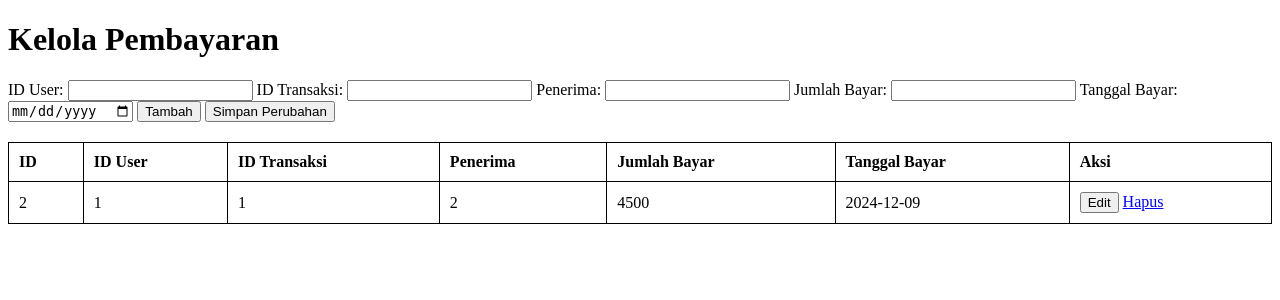
After one commit to LittleBit-72/Digital-Wallet, a PHP site: page /transaksi.php in a window 1280 px wide. The commit adds this page. Shown: the top 300 px of the page. Run offline with PHP 8.4, Linux system fonts and the light colour scheme; the visitor is signed in with stand-in values (Sample User, id 1); data comes from the database, SQL or seed files in the repository; both versions use the stored data as it was after the commit.

Commit message:
BAB 6 & 7 : Dataabse dan CRUD I

```diff
--- a/index.html
+++ b/index.php
@@ -29,10 +29,10 @@
         <!-- Container untuk tombol navigasi -->
         <div style="margin-top: 20px;">
             <!-- Tombol menuju halaman Login -->
-            <a href="login.html"><button>Login</button></a>
+            <a href="login.php"><button>Login</button></a>
 
             <!-- Tombol menuju halaman Register -->
-            <a href="register.html"><button>Register</button></a>
+            <a href="register.php"><button>Register</button></a>
         </div>
     </div>
 </body>
--- /dev/null
+++ b/koneksi.php
@@ -0,0 +1,14 @@
+<?php
+$hostname = "localhost";
+$username = "root";
+$password = "";
+$database = "db_digitalwallet";
+
+// Koneksi ke database
+$conn = new mysqli($hostname, $username, $password, $database);
+
+// Cek koneksi
+if ($conn->connect_error) {
+    die("Koneksi gagal: " . $conn->connect_error);
+}
+?>
--- a/register.html
+++ b/register.php
@@ -35,7 +35,7 @@
         </form>
 
         <!-- Link untuk mengarahkan pengguna yang sudah memiliki akun ke halaman Login -->
-        <a href="login.html">Sudah punya akun? Login di sini</a>
+        <a href="login.php">Sudah punya akun? Login di sini</a>
     </div>
 </body>
 </html>
--- /dev/null
+++ b/transaksi.php
@@ -0,0 +1,122 @@
+<?php
+include 'koneksi.php';
+session_start();
+if (!isset($_SESSION['isLoggedIn']) || $_SESSION['isLoggedIn'] !== true) {
+    header("Location: login.php");
+    exit;
+}
+
+// Fungsi tambah data
+if (isset($_POST['add'])) {
+    $id_user = $_POST['id_user'];
+    $id_transaksi = $_POST['id_transaksi'];
+    $penerima = $_POST['penerima'];
+    $jumlah_bayar = $_POST['jumlah_bayar'];
+    $tanggal_bayar = $_POST['tanggal_bayar'];
+
+    $sql = "INSERT INTO tb_pembayaran (id_user, id_transaksi, penerima, jumlah_bayar, tanggal_bayar)
+            VALUES ('$id_user', '$id_transaksi', '$penerima', '$jumlah_bayar', '$tanggal_bayar')";
+    $conn->query($sql);
+}
+
+// Fungsi edit data
+if (isset($_POST['edit'])) {
+    $id_pembayaran = $_POST['id_pembayaran'];
+    $id_user = $_POST['id_user'];
+    $id_transaksi = $_POST['id_transaksi'];
+    $penerima = $_POST['penerima'];
+    $jumlah_bayar = $_POST['jumlah_bayar'];
+    $tanggal_bayar = $_POST['tanggal_bayar'];
+
+    $sql = "UPDATE tb_pembayaran
+            SET id_user='$id_user', id_transaksi='$id_transaksi', penerima='$penerima', jumlah_bayar='$jumlah_bayar', tanggal_bayar='$tanggal_bayar'
+            WHERE id_pembayaran='$id_pembayaran'";
+    $conn->query($sql);
+}
+
+// Fungsi hapus data
+if (isset($_GET['delete'])) {
+    $id_pembayaran = $_GET['delete'];
+    $sql = "DELETE FROM tb_pembayaran WHERE id_pembayaran='$id_pembayaran'";
+    $conn->query($sql);
+}
+
+// Ambil semua data untuk ditampilkan di tabel
+$result = $conn->query("SELECT * FROM tb_pembayaran");
+?>
+
+<!DOCTYPE html>
+<html lang="id">
+<head>
+    <meta charset="UTF-8">
+    <meta name="viewport" content="width=device-width, initial-scale=1.0">
+    <title>Manage Pembayaran</title>
+    <style>
+        table { border-collapse: collapse; width: 100%; margin: 20px 0; }
+        table, th, td { border: 1px solid black; }
+        th, td { padding: 10px; text-align: left; }
+    </style>
+</head>
+<body>
+    <h1>Kelola Pembayaran</h1>
+
+    <!-- Form Tambah/Edit -->
+    <form method="post" action="">
+        <input type="hidden" name="id_pembayaran" id="id_pembayaran">
+        <label>ID User:</label>
+        <input type="text" name="id_user" id="id_user" required>
+        <label>ID Transaksi:</label>
+        <input type="text" name="id_transaksi" id="id_transaksi" required>
+        <label>Penerima:</label>
+        <input type="text" name="penerima" id="penerima" required>
+        <label>Jumlah Bayar:</label>
+        <input type="number" name="jumlah_bayar" id="jumlah_bayar" required>
+        <label>Tanggal Bayar:</label>
+        <input type="date" name="tanggal_bayar" id="tanggal_bayar" required>
+        <button type="submit" name="add">Tambah</button>
+        <button type="submit" name="edit">Simpan Perubahan</button>
+    </form>
+
+    <!-- Tabel Data -->
+    <table>
+        <thead>
+            <tr>
+                <th>ID</th>
+                <th>ID User</th>
+                <th>ID Transaksi</th>
+                <th>Penerima</th>
+                <th>Jumlah Bayar</th>
+                <th>Tanggal Bayar</th>
+                <th>Aksi</th>
+            </tr>
+        </thead>
+        <tbody>
+            <?php while ($row = $result->fetch_assoc()): ?>
+                <tr>
+                    <td><?= $row['id_pembayaran'] ?></td>
+                    <td><?= $row['id_user'] ?></td>
+                    <td><?= $row['id_transaksi'] ?></td>
+                    <td><?= $row['penerima'] ?></td>
+                    <td><?= $row['jumlah_bayar'] ?></td>
+                    <td><?= $row['tanggal_bayar'] ?></td>
+                    <td>
+                        <button onclick="editData(<?= htmlspecialchars(json_encode($row)) ?>)">Edit</button>
+                        <a href="?delete=<?= $row['id_pembayaran'] ?>" onclick="return confirm('Yakin hapus?')">Hapus</a>
+                    </td>
+                </tr>
+            <?php endwhile; ?>
+        </tbody>
+    </table>
+
+    <script>
+        function editData(data) {
+            document.getElementById('id_pembayaran').value = data.id_pembayaran;
+            document.getElementById('id_user').value = data.id_user;
+            document.getElementById('id_transaksi').value = data.id_transaksi;
+            document.getElementById('penerima').value = data.penerima;
+            document.getElementById('jumlah_bayar').value = data.jumlah_bayar;
+            document.getElementById('tanggal_bayar').value = data.tanggal_bayar;
+        }
+    </script>
+</body>
+</html>
```
Also changed, not shown: db_digitalwallet.sql (added, +152 -0 lines), home.html (deleted, +0 -48 lines), home.php (added, +39 -0 lines), js/sidebar.php (added, +19 -0 lines), login.html (deleted, +0 -69 lines), login.php (added, +99 -0 lines), logout.php (added, +7 -0 lines), wallet/wallet copy 2.php (added), wallet/wallet-input.php (added), wallet/wallet.php (added).
